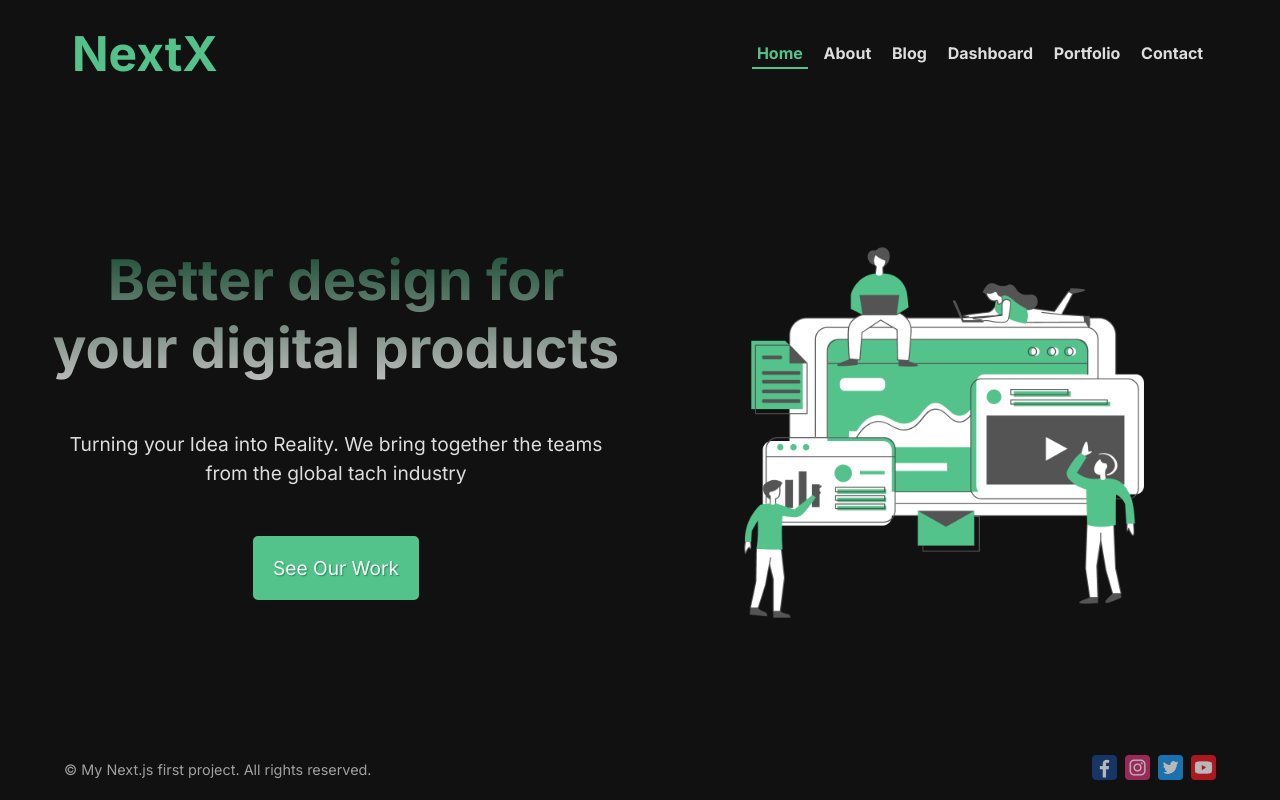
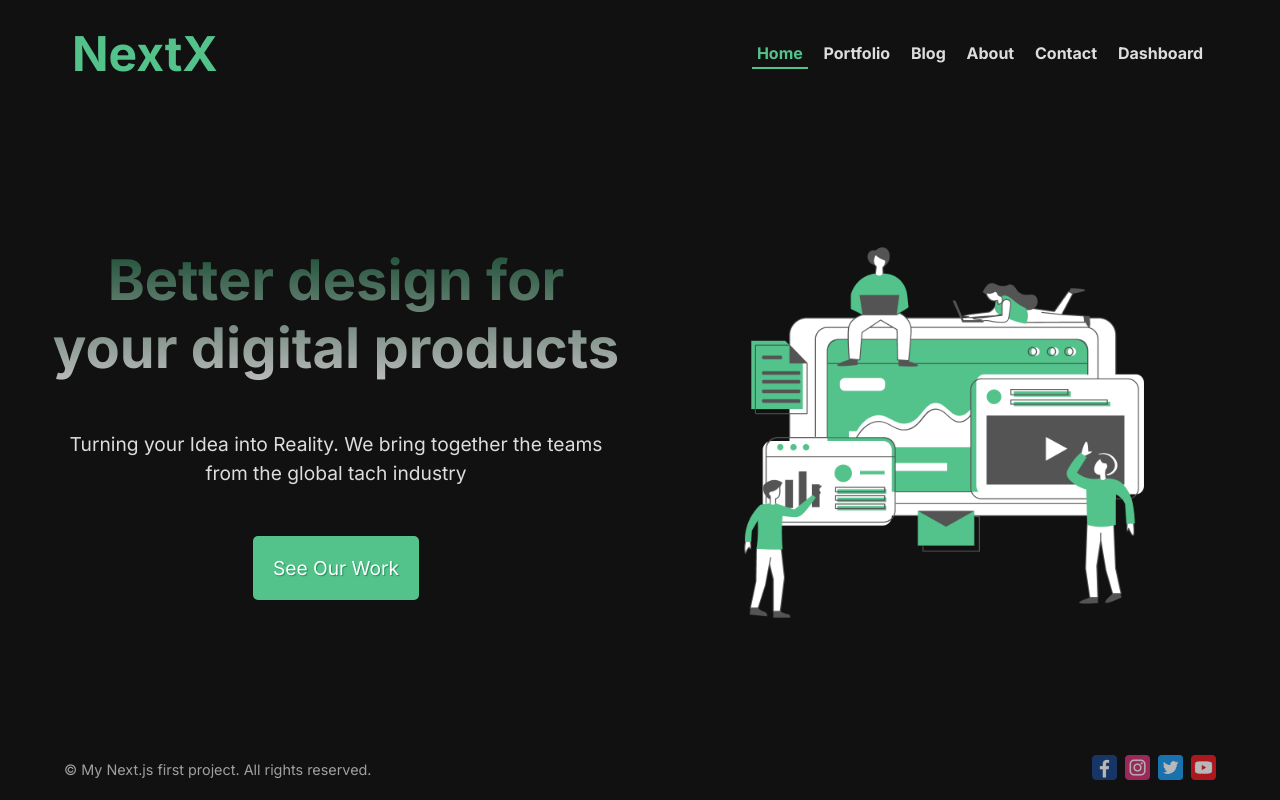
Before and after one commit to JakGin/NextX, a Next.js app: page / in a window 1280 px wide. Built offline with nearby package versions, Linux system fonts and the light colour scheme.

Commit message:
change order

```diff
--- a/src/components/Navbar/Navbar.jsx
+++ b/src/components/Navbar/Navbar.jsx
@@ -8,8 +8,8 @@ import { usePathname } from "next/navigation";
 const links = [
   {
     id: 1,
-    url: "/about",
-    title: "About",
+    url: "/portfolio",
+    title: "Portfolio",
   },
   {
     id: 2,
@@ -18,18 +18,18 @@ const links = [
   },
   {
     id: 3,
-    url: "/dashboard",
-    title: "Dashboard",
+    url: "/about",
+    title: "About",
   },
   {
     id: 4,
-    url: "/portfolio",
-    title: "Portfolio",
+    url: "/contact",
+    title: "Contact",
   },
   {
     id: 5,
-    url: "/contact",
-    title: "Contact",
+    url: "/dashboard",
+    title: "Dashboard",
   },
 ];
 
```
